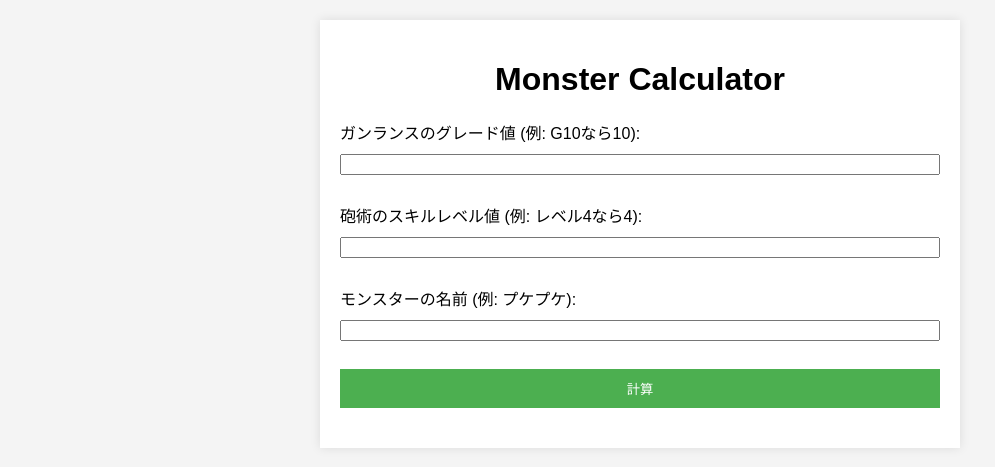
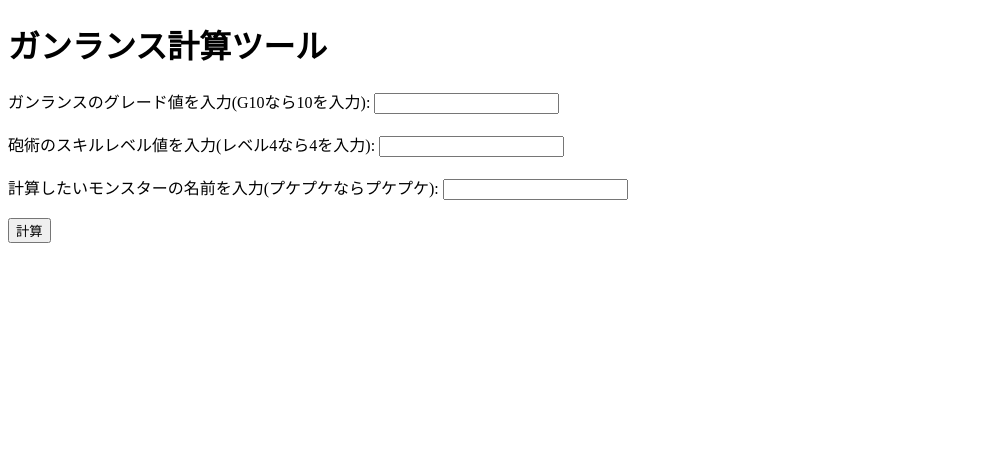
Before and after one commit to akemipalm/-Gunlance-calculation, a Flask app: page / in a window 1280 px wide. Shown: the top 467 px of the page, without its empty margins (0-995 px from the left). Run offline with Flask 3, Linux system fonts and the light colour scheme.

Commit message:
ファイルの中身の変更

```diff
--- a/app.py
+++ b/app.py
@@ -1,41 +1,40 @@
-from flask import Flask, render_template, request, jsonify
+from flask import Flask, render_template, request
 import pandas as pd
 from tabulate import tabulate
 
 app = Flask(__name__)
 
-# CSVファイルの読み込み
-df1 = pd.read_csv("csv/モンスター(2024.7.11).csv", encoding="shift-jis")
-df2 = pd.read_csv("csv/ガンランス(砲撃値).csv")
+@app.route('/', methods=['GET', 'POST'])
+def index():
+    if request.method == 'POST':
+        grade = request.form['grade']
+        gunnery_level = request.form['gunnery_level']
+        monster_name = request.form['monster_name']
 
-@app.route('/')
-def index():
+        df1 = pd.read_csv("csv/モンスター(2024.7.11).csv", encoding="shift-jis")
+        df2 = pd.read_csv("csv/ガンランス(砲撃値).csv")
+
+        gunnery = [1.1, 1.15, 1.2, 1.3, 1.4]
+
+        damage = df2.iloc[(int(grade) - 1), 2]
+        damage = damage * gunnery[int(gunnery_level) - 1]
+
+        filtered_df = df1[df1['名前'] == monster_name]
+
+        if not filtered_df.empty:
+            result_dict = {'名前': monster_name}
+            for column in filtered_df.columns:
+                if column != '名前':
+                    result_dict[column] = round(filtered_df[column].values[0] / damage, 2)
+
+            result_df = pd.DataFrame([result_dict])
+            result = tabulate(result_df, headers='keys', tablefmt='html', showindex=False)
+            result_df.to_csv('result.csv', index=False)
+        else:
+            result = f"モンスター名 '{monster_name}' が見つかりませんでした。"
+        return render_template('index.html', result=result)
+
     return render_template('index.html')
-
-@app.route('/calculate', methods=['POST'])
-def calculate():
-    grade = int(request.form['grade'])
-    gunnery_level = int(request.form['gunnery_level'])
-    monster_name = request.form['monster_name']
-
-    gunnery = [1.1, 1.15, 1.2, 1.3, 1.4]
-    damage = df2.iloc[(grade - 1), 2]
-    damage = damage * gunnery[gunnery_level - 1]
-
-    filtered_df = df1[df1['名前'] == monster_name]
-
-    if not filtered_df.empty:
-        result_dict = {'名前': monster_name}
-        for column in filtered_df.columns:
-            if column != '名前':
-                result_dict[column] = round(filtered_df[column].values[0] / damage, 2)
-
-        result_df = pd.DataFrame([result_dict])
-        result_html = tabulate(result_df, headers='keys', tablefmt='html', showindex=False)
-
-        return jsonify({'result': result_html})
-    else:
-        return jsonify({'error': f"モンスター名 '{monster_name}' が見つかりませんでした。"})
 
 if __name__ == '__main__':
     app.run(debug=True)
--- a/requirements.txt
+++ /dev/null
@@ -1,3 +0,0 @@
-pandas
-tabulate
-flask
--- a/static/style.css
+++ b/static/style.css
@@ -1,43 +1,18 @@
-body {
-    font-family: Arial, sans-serif;
-    background-color: #f4f4f4;
-    margin: 0;
-    padding: 20px;
+/* style.css */
+
+/* オプション: テーブルのスタイル調整 */
+.table-container {
+    overflow-x: auto; /* 横スクロールバーを表示 */
 }
 
-.container {
-    max-width: 600px;
-    margin: 0 auto;
-    background: white;
-    padding: 20px;
-    box-shadow: 0 0 10px rgba(0,0,0,0.1);
+/* オプション: テーブルのセルのスタイル */
+table {
+    width: 100%;
+    border-collapse: collapse;
 }
 
-h1 {
+table, th, td {
+    border: 1px solid black;
+    padding: 8px;
     text-align: center;
 }
-
-form {
-    display: flex;
-    flex-direction: column;
-}
-
-label, input {
-    margin-bottom: 10px;
-}
-
-button {
-    background-color: #4CAF50;
-    color: white;
-    border: none;
-    padding: 10px;
-    cursor: pointer;
-}
-
-button:hover {
-    background-color: #45a049;
-}
-
-#result {
-    margin-top: 20px;
-}
--- a/templates/index.html
+++ b/templates/index.html
@@ -2,43 +2,48 @@
 <html lang="ja">
 <head>
     <meta charset="UTF-8">
-    <meta name="viewport" content="width=device-width, initial-scale=1.0">
-    <title>Gunlance Calculator</title>
-    <link rel="stylesheet" href="{{ url_for('static', filename='style.css') }}">
+    <title>ガンランス計算ツール</title>
 </head>
 <body>
-    <div class="container">
-        <h1>Monster Calculator</h1>
-        <form id="calculator-form">
-            <label for="grade">ガンランスのグレード値 (例: G10なら10):</label>
-            <input type="number" id="grade" name="grade" required><br>
-            <label for="gunnery_level">砲術のスキルレベル値 (例: レベル4なら4):</label>
-            <input type="number" id="gunnery_level" name="gunnery_level" required><br>
-            <label for="monster_name">モンスターの名前 (例: プケプケ):</label>
-            <input type="text" id="monster_name" name="monster_name" required><br>
-            <button type="submit">計算</button>
-        </form>
-        <div id="result"></div>
-    </div>
+    <h1>ガンランス計算ツール</h1>
+    <form method="post" action="/">
+        <label for="grade">ガンランスのグレード値を入力(G10なら10を入力): </label>
+        <input type="text" id="grade" name="grade"><br><br>
 
-    <script>
-        document.getElementById('calculator-form').addEventListener('submit', function(event) {
-            event.preventDefault();
-            const formData = new FormData(event.target);
-            fetch('/calculate', {
-                method: 'POST',
-                body: formData
-            })
-            .then(response => response.json())
-            .then(data => {
-                const resultDiv = document.getElementById('result');
-                if (data.error) {
-                    resultDiv.innerHTML = `<p>${data.error}</p>`;
-                } else {
-                    resultDiv.innerHTML = data.result;
-                }
-            });
-        });
-    </script>
+        <label for="gunnery_level">砲術のスキルレベル値を入力(レベル4なら4を入力): </label>
+        <input type="text" id="gunnery_level" name="gunnery_level"><br><br>
+
+        <label for="monster_name">計算したいモンスターの名前を入力(プケプケならプケプケ): </label>
+        <input type="text" id="monster_name" name="monster_name"><br><br>
+
+        <input type="submit" value="計算">
+    </form>
+    <br>
+    {% if result %}
+        <h2>計算結果</h2>
+        <table border="1">
+            <thead>
+                <tr>
+                    <th>名前</th>
+                    <th>星5</th>
+                    <th>星6</th>
+                    <th>星7</th>
+                    <th>星8</th>
+                    <th>星9</th>
+                    <th>星10</th>
+                </tr>
+            </thead>
+            <tbody>
+                {% for key, value in result.items() %}
+                    <tr>
+                        <td>{{ key }}</td>
+                        {% for item in value %}
+                            <td>{{ item }}</td>
+                        {% endfor %}
+                    </tr>
+                {% endfor %}
+            </tbody>
+        </table>
+    {% endif %}
 </body>
 </html>
```
Also changed, not shown: 1 other file.
